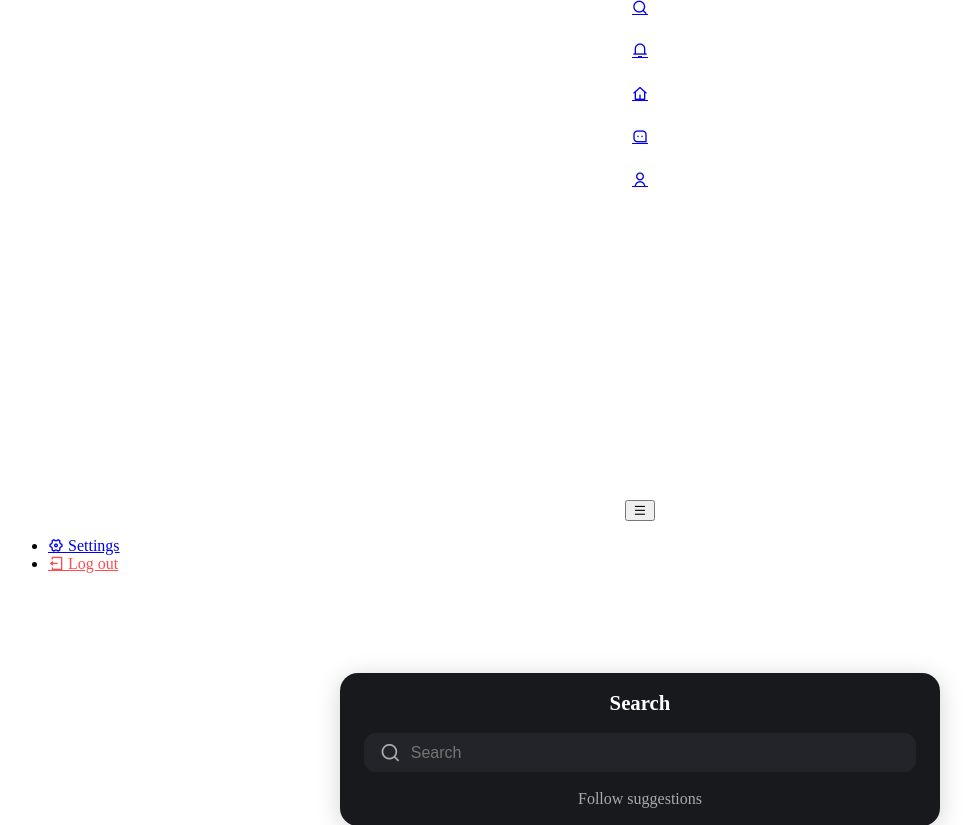
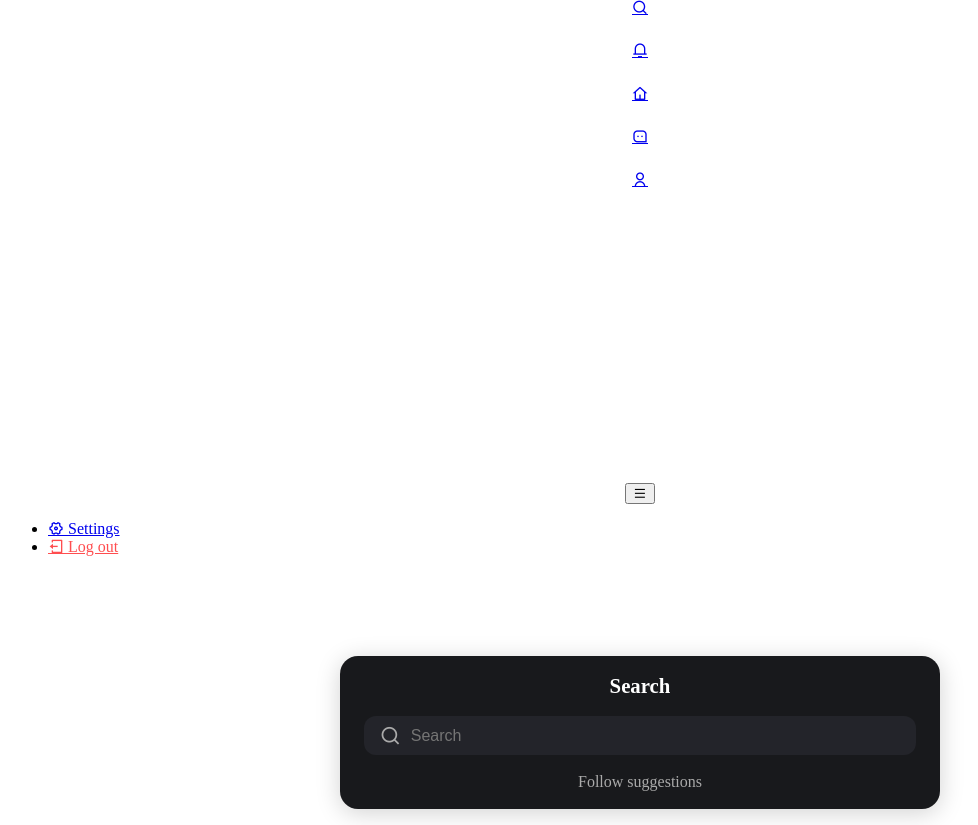
Before and after one commit to PUP-BSIT/project-club-404, a PHP site: page /search.php in a window 1280 px wide. Shown: the part 49-874 px from the top of the page, without its empty margins (0-978 px from the left). Run offline with PHP 8.4, Linux system fonts and the light colour scheme; the visitor is signed in with stand-in values (Sample User, id 1); data that the repository does not hold is empty; some libraries are stand-ins or nearby versions.

Commit message:
fix(search): adjust search display in sidebar

```diff
--- a/heybleepi/codes/php/search.php
+++ b/heybleepi/codes/php/search.php
@@ -137,7 +137,7 @@ if ($search !== '') {
       align-items: center;
       margin: 0;
       padding: 0;
-      height: 522px;
+      height: 505px;
     }
   </style>
 </head>
```
